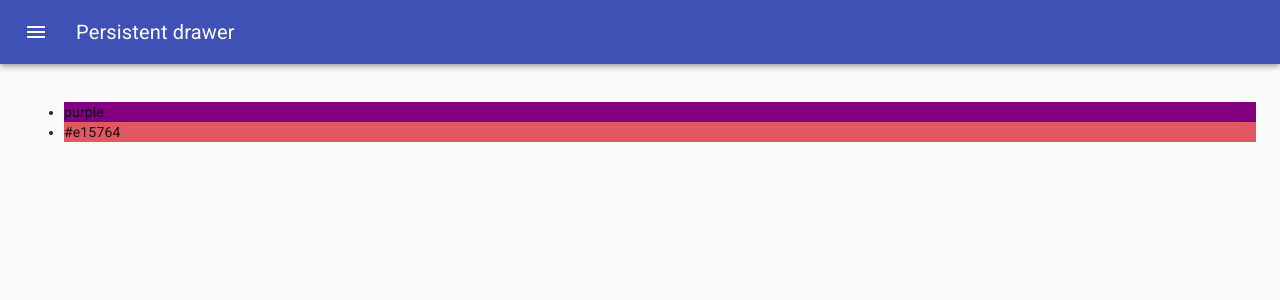
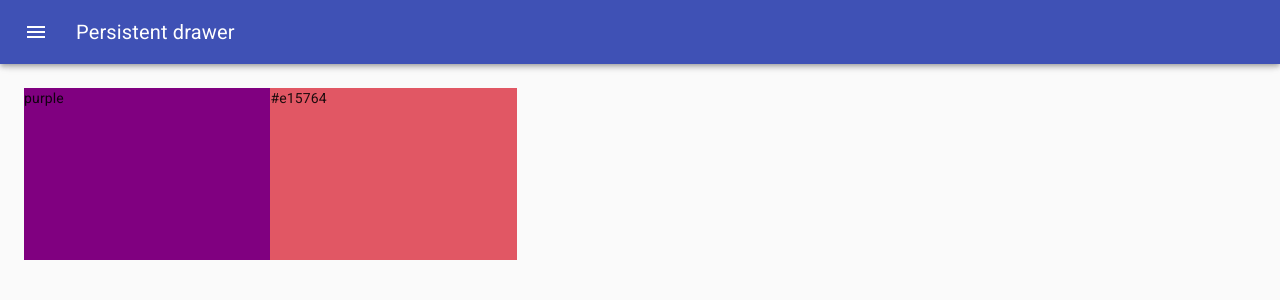
Before and after one commit to jedsmit/colors-app, a React (Create React App) app: page /palette/new in a window 1280 px wide. Shown: the top 300 px of the page. Built offline with nearby package versions, Linux system fonts and the light colour scheme; the HTML template or start-up script is replaced by a standard one.

Commit message:
add draggable color box

```diff
--- /dev/null
+++ b/src/DraggableColorBox.js
@@ -0,0 +1,25 @@
+import React from 'react'
+import { withStyles } from '@material-ui/styles';
+const styles = {
+    root: {
+        width: "20%",
+        height: "25%",
+        margin: "0 auto",
+        display: "inline-block",
+        position: "relative",
+        cursor: "pointer",
+        marginBottom: "-3.5px",
+
+    }
+}
+
+function DraggableColorBox(props) {
+    return (
+        <div className={props.classes.root} style={{ backgroundColor: props.color }}>
+            {props.color}
+
+        </div>
+    )
+}
+
+export default withStyles(styles)(DraggableColorBox);
--- a/src/NewPaletteForm.js
+++ b/src/NewPaletteForm.js
@@ -12,6 +12,7 @@
 import MenuIcon from '@material-ui/icons/Menu';
 import ChevronLeftIcon from '@material-ui/icons/ChevronLeft';
 import Button from '@material-ui/core/Button';
+import DraggableColorBox from './DraggableColorBox';
 import { ChromePicker } from 'react-color';
 
 
@@ -58,6 +59,7 @@
     },
     content: {
         flexGrow: 1,
+        height: "calc(100vh - 64px)",
         padding: theme.spacing(3),
         transition: theme.transitions.create('margin', {
             easing: theme.transitions.easing.sharp,
@@ -174,11 +176,11 @@
                     })}
                 >
                     <div className={classes.drawerHeader} />
-                    <ul>
-                        {this.state.colors.map(color => (
-                            <li style={{ backgroundColor: color }}>{color}</li>
-                        ))}
-                    </ul>
+
+                    {this.state.colors.map(color => (
+                        <DraggableColorBox color={color} />
+                    ))}
+
                 </main>
             </div>
         );
```
